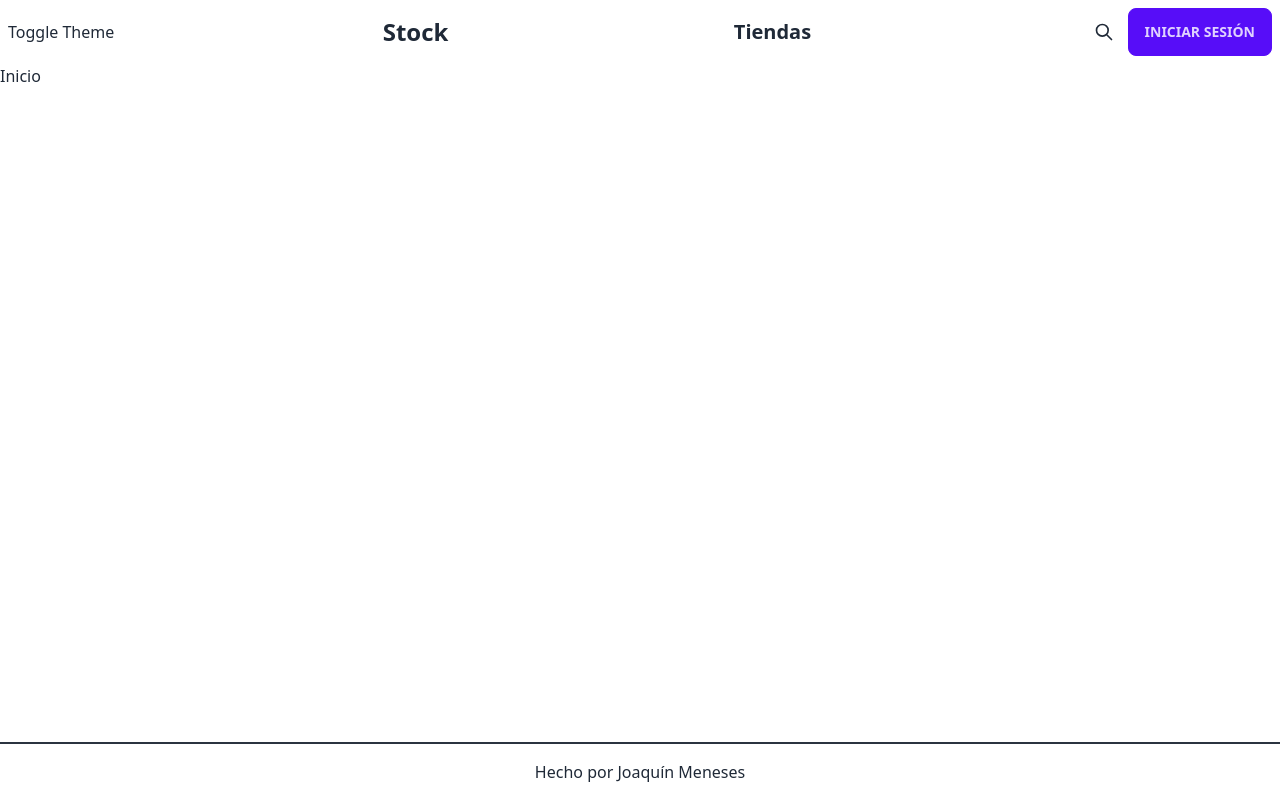
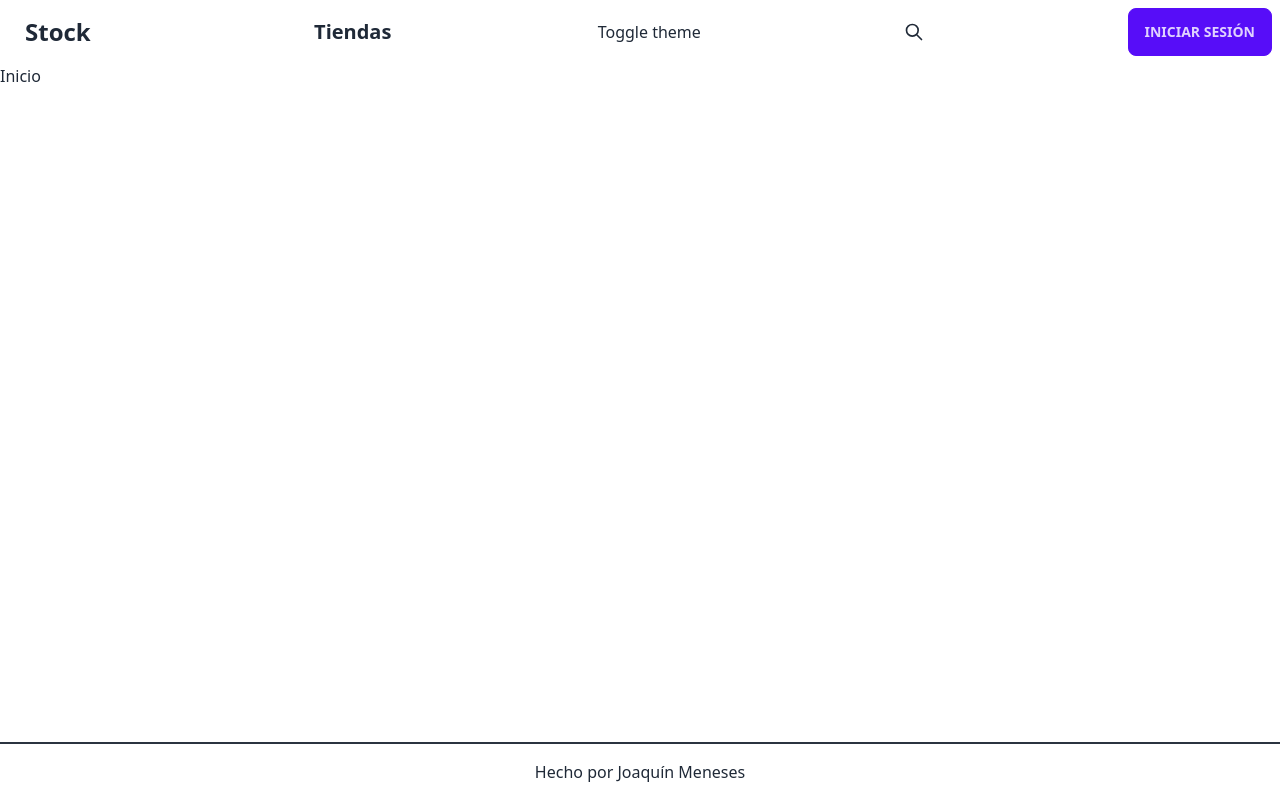
Before and after one commit to JoaquinMeneses/Stock-Front, a Next.js app: page / in a window 1280 px wide. Built offline with nearby package versions, Linux system fonts and the light colour scheme.

Commit message:
Fix toggle theme mode

```diff
--- a/app/layout.tsx
+++ b/app/layout.tsx
@@ -1,29 +1,23 @@
-"use client"
+"use client";
 import "./globals.css";
-import type { Metadata } from "next";
 import { Inter } from "next/font/google";
-
+import Head from "@/components/Head";
 import NavBar from "@/components/NavBar";
 import Footer from "@/components/Footer";
-
-import useStore from "../store/store";
+import useStore from "@/store/store";
 
 const inter = Inter({ subsets: ["latin"] });
-
-export const metadata: Metadata = {
-  title: "Stock",
-  description: "Gestion de stock",
-};
 
 export default function RootLayout({
   children,
 }: {
   children: React.ReactNode;
 }) {
-
   const { theme } = useStore();
 
   return (
+    <>
+      <Head />
       <html lang="es" className="h-screen" data-theme={theme}>
         <body className="flex flex-col h-full">
           <NavBar />
@@ -31,5 +25,6 @@ export default function RootLayout({
           <Footer />
         </body>
       </html>
+    </>
   );
 }
--- /dev/null
+++ b/components/Head.tsx
@@ -0,0 +1,17 @@
+import React from "react";
+
+const Head = () => {
+  const metadata = {
+    title: "Stock",
+    description: "Gestion de stock",
+  };
+
+  return (
+    <head>
+      <title>{metadata.title}</title>
+      <meta name="description" content={metadata.description} />
+    </head>
+  );
+};
+
+export default Head;
--- a/components/Menu.tsx
+++ b/components/Menu.tsx
@@ -1,5 +1,8 @@
+"use client"
 import Profile from "./Profile";
 import Auth from "./Auth";
+
+import useStore from "@/store/store";
 
 const user = true;
 
@@ -24,8 +27,13 @@ const Menu = () => {
       </div>
     );
   };
+
+  const { theme, setTheme } = useStore();
+  console.log(theme)
+
   return (
-    <div>
+    <>
+      <button onClick={setTheme}>Toggle theme</button>
       <div className="btn btn-ghost btn-circle">
         <svg
           xmlns="http://www.w3.org/2000/svg"
@@ -50,7 +58,7 @@ const Menu = () => {
       ) : (
         <Auth />
       )}
-    </div>
+    </>
   );
 };
 
--- a/components/NavBar.tsx
+++ b/components/NavBar.tsx
@@ -1,14 +1,9 @@
 import Link from "next/link";
 import Menu from "./Menu";
 
-import useStore from "../store/store";
-
 const NavBar = () => {
-  const { setTheme } = useStore();
-
   return (
     <div className="navbar bg-base-100 flex justify-between">
-      <button onClick={setTheme}>Toggle Theme</button>
       <Link href="/" className="btn btn-ghost normal-case text-2xl">
         Stock
       </Link>
--- a/store/store.tsx
+++ b/store/store.tsx
@@ -1,3 +1,4 @@
+
 import { create } from "zustand";
 
 type Store = {
@@ -7,8 +8,13 @@ type Store = {
 
 const useStore = create<Store>((set) => ({
   theme: localStorage.getItem("theme") || "light",
-  setTheme: () =>
-    set((state) => ({ theme: state.theme === "light" ? "dark" : "light" })),
+  setTheme: () => {
+    set((state) => {
+      const newTheme = state.theme === "light" ? "dark" : "light";
+      localStorage.setItem("theme", newTheme);
+      return { theme: newTheme };
+    });
+  },
 }));
 
 export default useStore;
```
Lines whose indentation alone changed are shown as unchanged.
